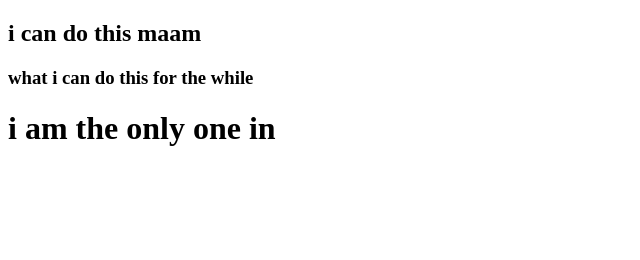
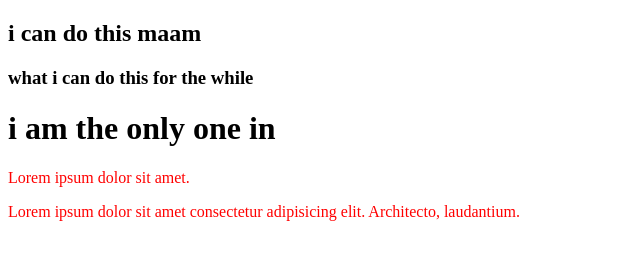
Before and after one commit to uh-shuvo/my-third-repo, a plain HTML site: page index.html in a window 1280 px wide. Shown: the whole page, without its empty margins (0-640 px from the left). Drawn offline with Linux system fonts and the light colour scheme.

Commit message:
style added

```diff
--- a/index.html
+++ b/index.html
@@ -4,11 +4,14 @@
     <meta charset="UTF-8">
     <meta http-equiv="X-UA-Compatible" content="IE=edge">
     <meta name="viewport" content="width=device-width, initial-scale=1.0">
+    <link rel="stylesheet" href="style.css">
     <title>my-third github-repo</title>
 </head>
 <body>
     <h2>i can do this maam</h2>
     <h3>what i can do this for the while</h3>
     <h1>i am the only one in</h1>
+    <p>Lorem ipsum dolor sit amet.</p>
+    <p>Lorem ipsum dolor sit amet consectetur adipisicing elit. Architecto, laudantium.</p>
 </body>
 </html>
--- /dev/null
+++ b/style.css
@@ -0,0 +1,3 @@
+p{
+    color: red;
+}
```
